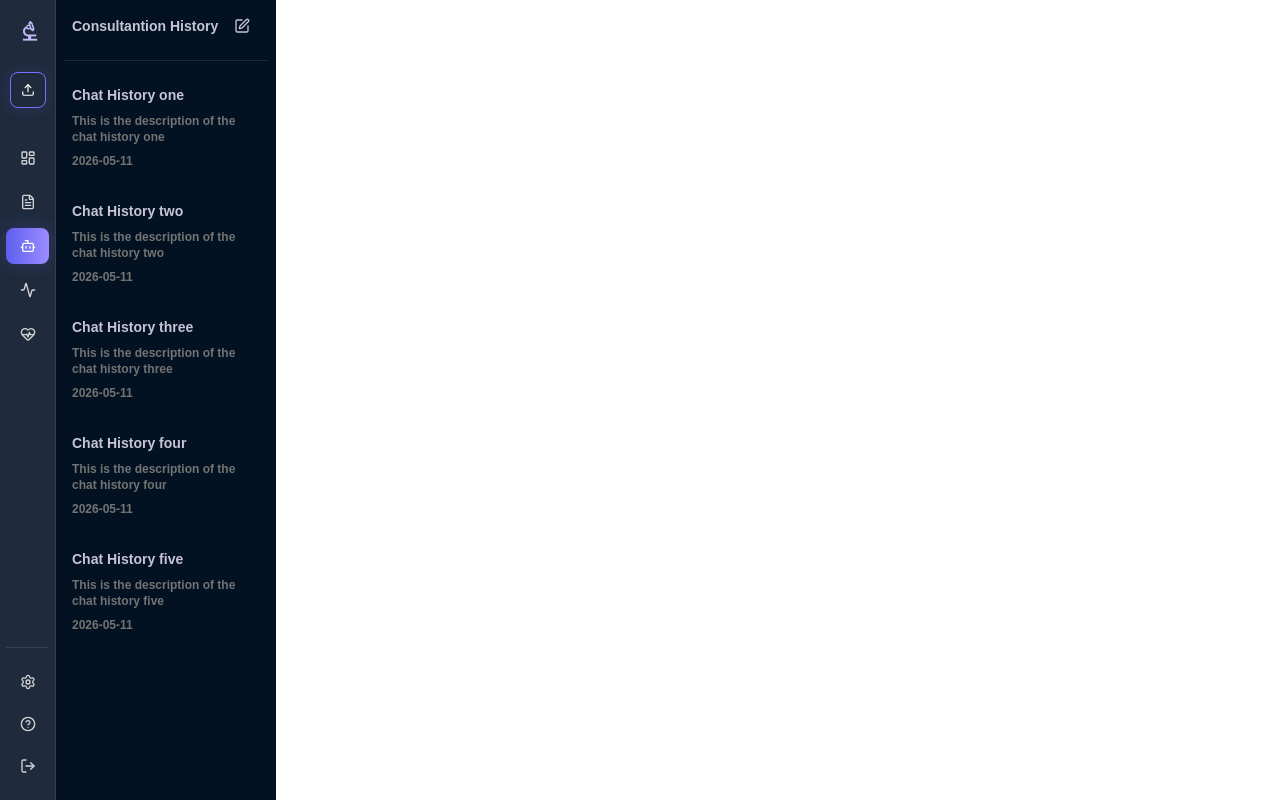
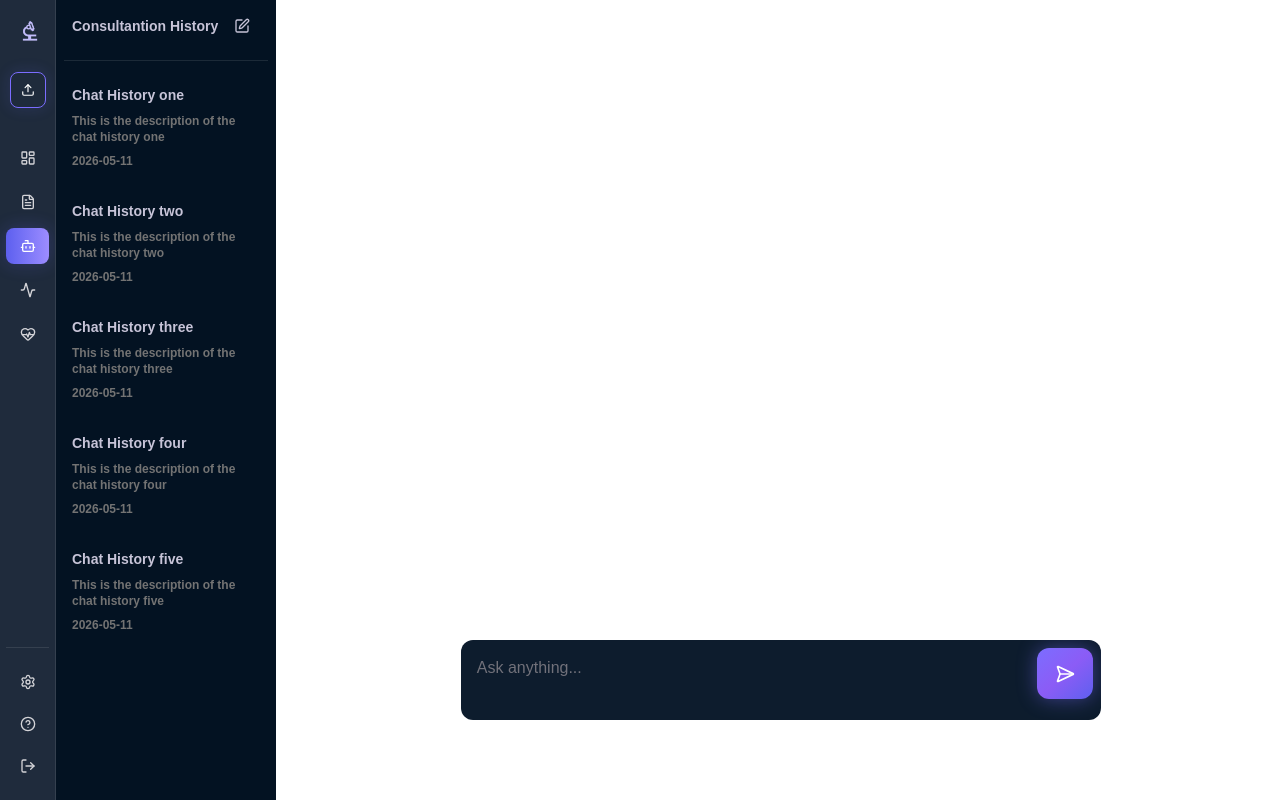
Before and after one commit to utkarshOjha2001/vital-ai, a Next.js app: page /ai-consultant in a window 1280 px wide. Built offline with nearby package versions, Linux system fonts and the light colour scheme.

Commit message:
Updates on Chatsection

```diff
--- a/app/(screens)/ai-consultant/page.tsx
+++ b/app/(screens)/ai-consultant/page.tsx
@@ -1,10 +1,12 @@
 'use client';
 import React from 'react'
 import HistoryTab from '@/components/HistoryTab';
+import AIChatBox from '@/components/AIChatBox';
 
 const AiConsutant = () => {
   return (
-    <div className='p-4'>
+    <div className='pl-[15%] pr-[15%] w-full h-full flex flex-col gap-4'>
+      <AIChatBox />
     </div>
 
   )
--- /dev/null
+++ b/components/AIChatBox.tsx
@@ -0,0 +1,77 @@
+'use client';
+import React from 'react'
+import { SendHorizonal } from 'lucide-react';
+
+const AIChatBox = () => {
+    const handleSubmit = (e: React.FormEvent<HTMLFormElement>) => {
+        e.preventDefault();
+        alert('submit');
+    }
+    return (
+        <form onSubmit={handleSubmit}
+            className='absolute bottom-20 right-[14%] z-50  flex h-20 rounded-xl w-[50%] gap-4 bg-[#0d1c2d] p-2 overflow-y-auto scrollbar-thin'
+        >
+            <textarea
+                placeholder="Ask anything..."
+                className="
+    w-full
+    h-full
+
+    resize-none
+    outline-none
+    border-none
+    ring-0
+    focus:outline-none
+    focus:ring-0
+    focus:border-none
+
+    bg-transparent
+
+    text-[#E4E4E7]
+    placeholder:text-[#71717A]
+
+    text-md
+    font-normal
+
+    px-2
+    py-2
+
+    scrollbar-thin
+  "
+            />
+            <button
+                type='submit'
+                className="
+    cursor-pointer
+    flex
+    items-center
+    justify-center
+
+    rounded-xl
+
+    px-2
+    min-w-14
+    h-[80%]
+    bg-linear-to-br
+    from-[#7B6DFF]
+    via-[#8B5CF6]
+    to-[#5D5FEF]
+
+    shadow-[0_0_20px_rgba(123,109,255,0.45)]
+
+    transition-all
+    duration-300
+
+    hover:scale-100
+    hover:shadow-[0_0_28px_rgba(123,109,255,0.7)]
+
+    active:scale-95
+  "
+            >
+                <SendHorizonal className="w-5 h-5 text-white" />
+            </button>
+        </form>
+    );
+};
+
+export default AIChatBox;
```
